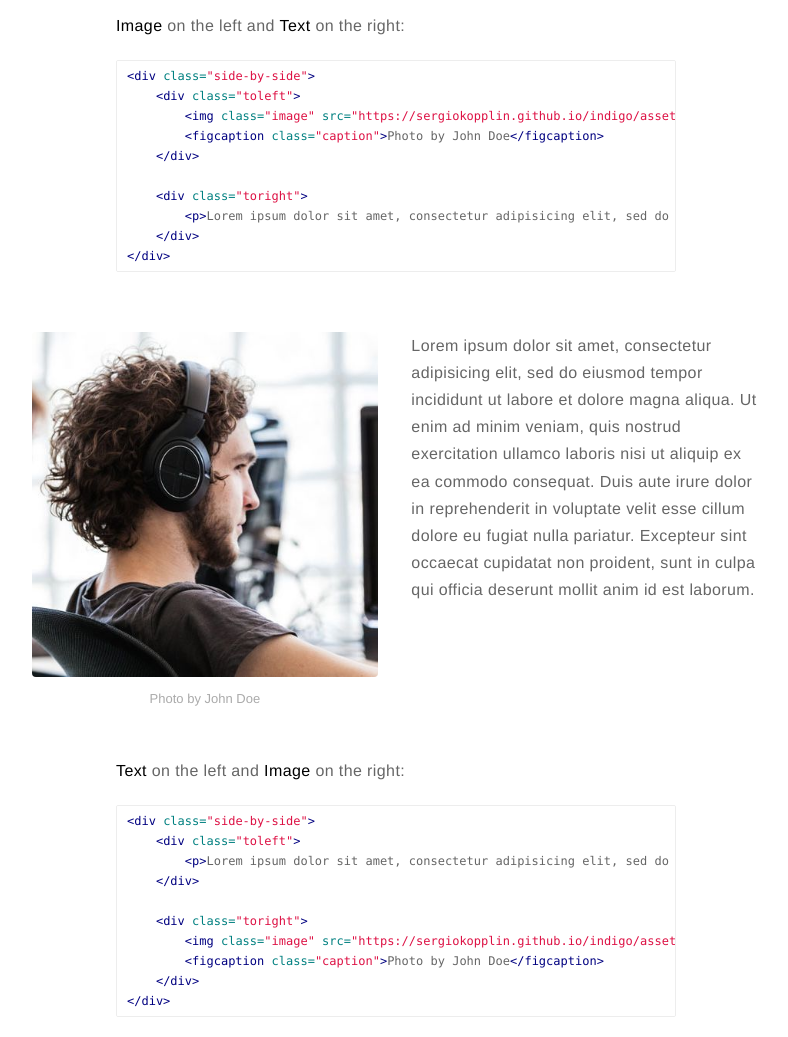
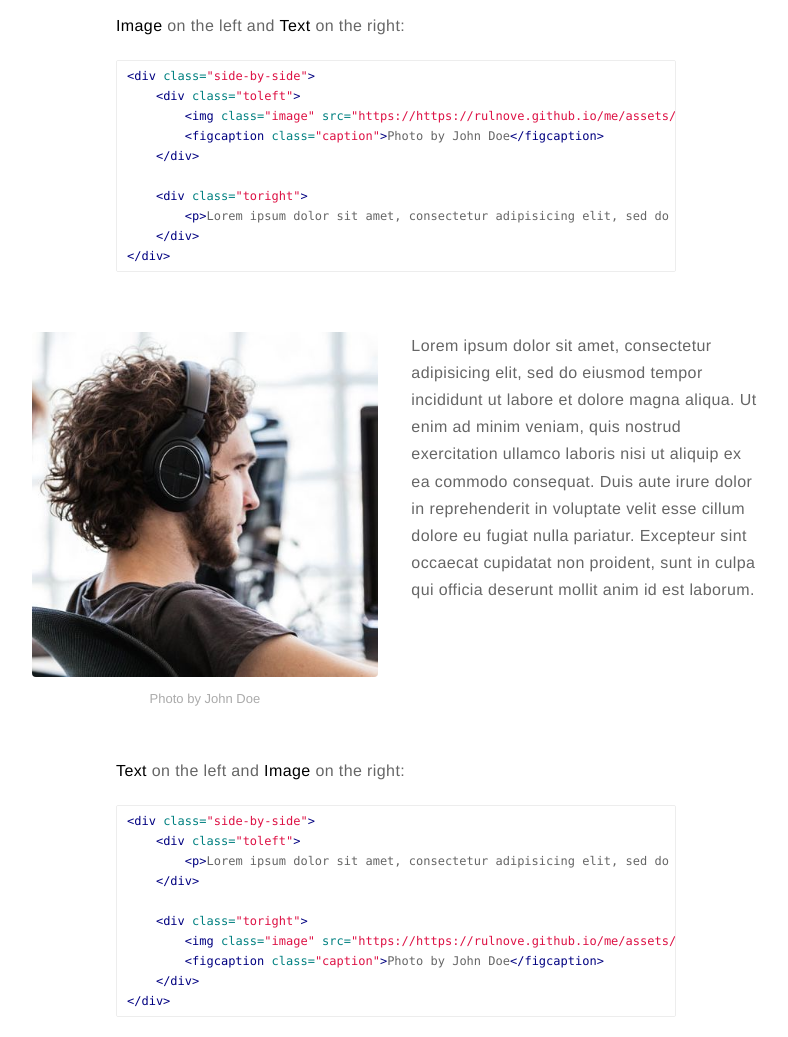
Before and after one commit to rulnove/me, a Jekyll site: the page built from _posts/2015-02-24-markdown-extra-components.markdown, in a window 1280 px wide and 1400 px high, scrolled down 1068 px. Shown: the part 151-1188 px from the top of the window, without its empty margins (244-1032 px from the left). Built offline with Jekyll 4.4.1, drawn with Linux system fonts in a browser that asks for light colours; comment, search, counter and statistics services are not loaded; some of the changed lines change nothing that is shown.

Commit message:
Update _config.yml

```diff
--- a/_config.yml
+++ b/_config.yml
@@ -16,7 +16,7 @@ resume: true
 resume-external: true
 resume-url: https://google.com/?q=my+resume
 
-url: https://sergiokopplin.github.io/indigo
+url: https://https://rulnove.github.io/me
 # your url: https://rulnove.github.io
 
 permalink: /:title/
```
